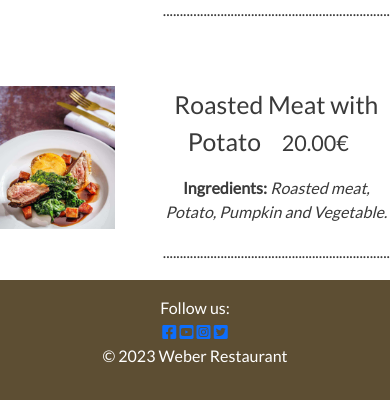
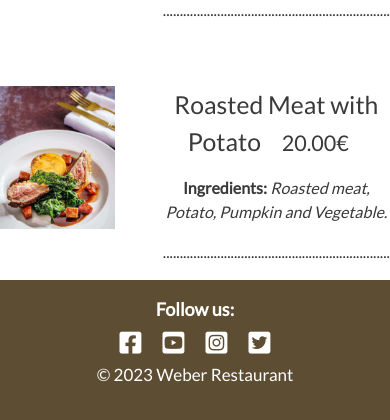
Before and after one commit to th-1982/weber-restaurant, a Django app: template templates/reservations/menu.html in a window 390 px wide. Shown: the part 2075-2495 px from the top of the page. Run offline with Django 3.2, Linux system fonts and the light colour scheme; the template is opened without the code that fills it, so the values that code supplies are empty.

Commit message:
Styled the footer section with social links and added a responsive design

```diff
--- a/static/css/style.css
+++ b/static/css/style.css
@@ -160,3 +160,38 @@ h3 {
 .top:hover {
     background-color: #3498db;
 }
+
+/* Footer section */
+
+.footers{
+    margin-top: 35px;
+    background-color: #5D4E33;
+    max-width: 100%;
+    padding: 12px 0;
+    display: flex;
+    flex-direction: column;
+    justify-content: center;
+    align-items: center;
+}
+
+.social-links i{
+    padding: 7px 9px;
+    transition: all 0.2s ease;
+    color: #fff;
+    font-size: 25px;
+}
+
+.social-links i:hover {
+    cursor: pointer;
+    margin-top: 5px;
+    color: #3498db;
+}
+
+.footer-text {
+    font-size: 18px;
+    font-weight: 600;
+}
+
+.text-font {
+    font-size: 17px;
+}
```
